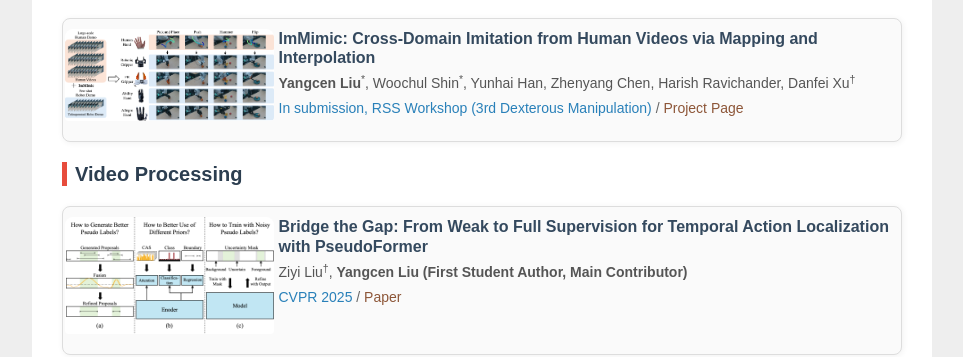
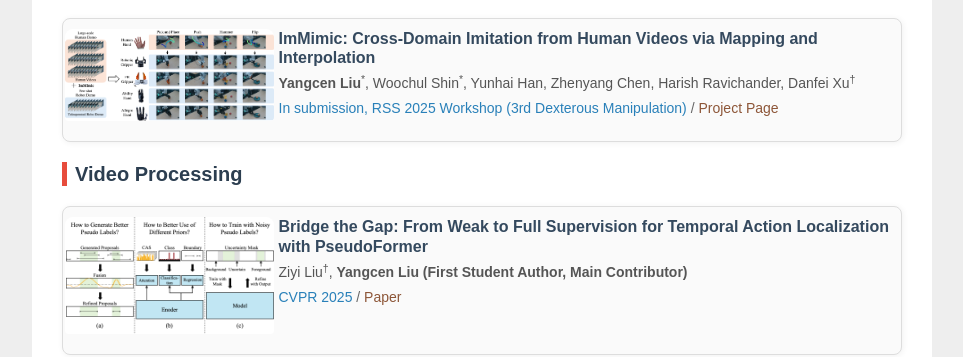
Before and after one commit to YangcenLiu/homepage.github.io, a Jekyll site: the page index.html, which Jekyll copies as it is, in a window 1280 px wide and 900 px high, scrolled down 997 px. Shown: the part 160-517 px from the top of the window, without its empty margins (158-1121 px from the left). Built offline with Jekyll 4.4.1, drawn with Linux system fonts in a browser that asks for light colours; nearby versions of some CDN libraries.

Commit message:
rss workshop

```diff
--- a/index.html
+++ b/index.html
@@ -420,7 +420,7 @@
                                     <strong>Yangcen Liu</strong><sup>*</sup>, Woochul Shin<sup>*</sup>, Yunhai Han, Zhenyang Chen, Harish Ravichander, Danfei Xu<sup>†</sup>
                                 </h6>
                                 <p class="info">
-                                    <span class="conference">In submission, RSS Workshop (3rd Dexterous Manipulation)</span> /
+                                    <span class="conference">In submission, RSS 2025 Workshop (3rd Dexterous Manipulation)</span> /
                                     <a href="https://sites.google.com/view/immimic">Project Page</a>
                                 </p>
                             </div>
```
